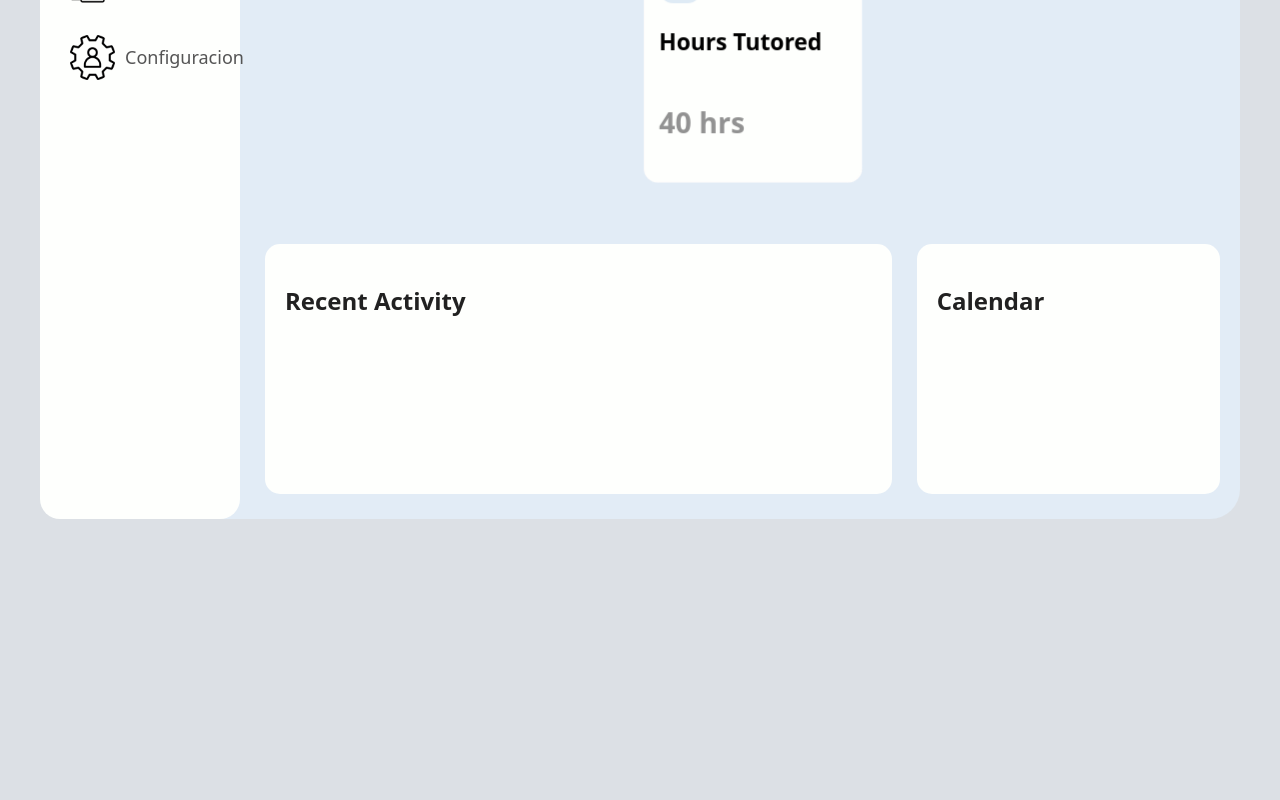
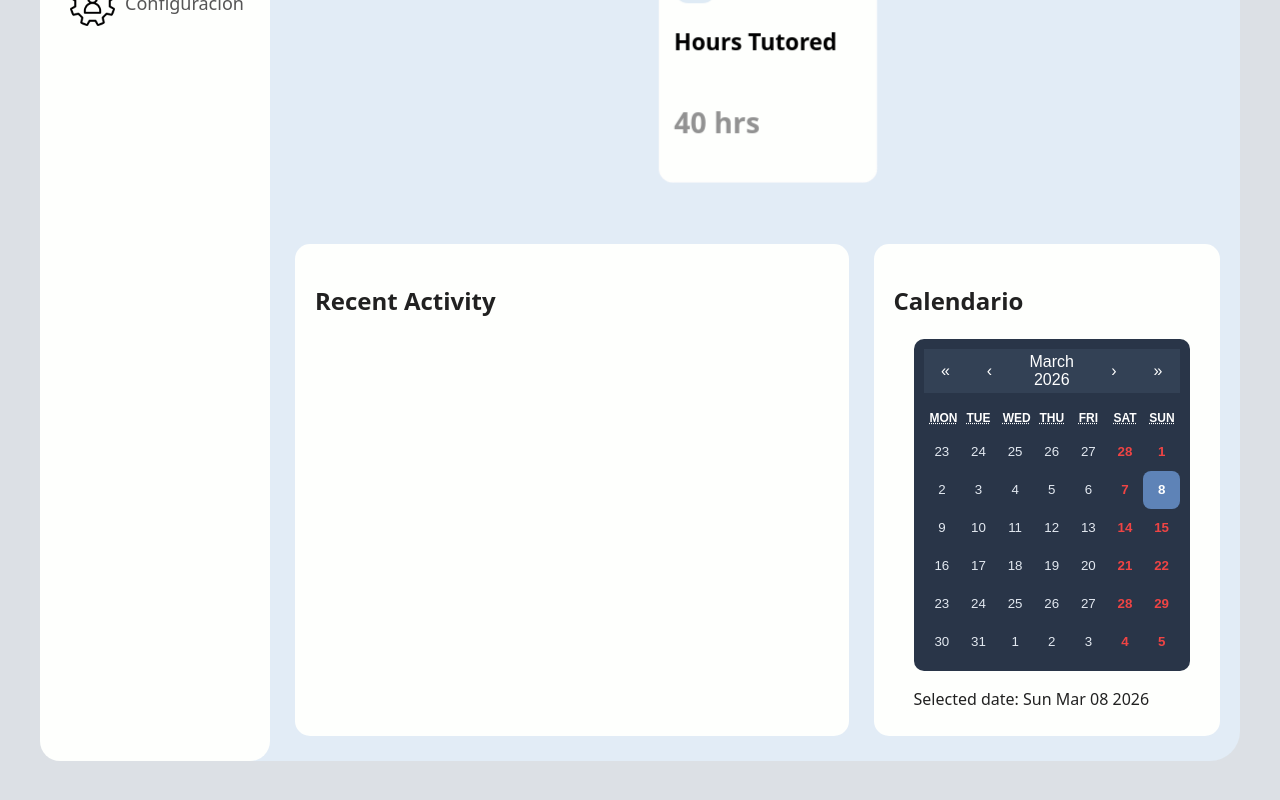
Before and after one commit to Kerno76/fastalkpruebas, a React (Vite) app: page / in a window 1280 px wide. Shown: the part 578-1378 px from the top of the page. Before the commit the page ends 1137 px from the top, so only its background shows below. Built offline with nearby package versions, Linux system fonts and the light colour scheme.

Commit message:
Cambios estructurales para mejor control, v1 del calendario y mejor distribución del texto

```diff
--- a/package.json
+++ b/package.json
@@ -11,6 +11,7 @@
   },
   "dependencies": {
     "react": "^19.2.0",
+    "react-calendar": "^6.0.0",
     "react-dom": "^19.2.0"
   },
   "devDependencies": {
--- a/src/App.css
+++ b/src/App.css
@@ -83,7 +83,7 @@
 /*Sección de navegación principal entre los sistemas*/
 
 .sidebar{
-  width: 200px;
+  width: 230px;
   background-color: #FEFFFD;
   border-radius: 20px;
   padding: 20px;
@@ -110,6 +110,10 @@
   cursor: pointer;
   border-radius: 10px;
   font-size: 18px;
+}
+
+.sidebar li span {
+  flex: 1;
 }
 
 .sidebar li img{
@@ -140,6 +144,7 @@
   background-color: #FEFFFD;
   border-radius: 15px;
   padding-left: 20px;
+  padding-right: 5px;
   margin-bottom: 25px;
   margin-right: 20px;
 
--- a/src/App.jsx
+++ b/src/App.jsx
@@ -1,51 +1,14 @@
-import {navItems} from './data/navItems'
-import {entries} from './data/data'
-import {Card} from './components/Cards'
-import './App.css'
+import Sidebar from "./components/Sidebar"
+import Dashboard from "./pages/Dashboard"
+import "./App.css"
 
 function App() {
   return (
     <div className="dashboard">
 
-      <div className="sidebar">
-        <h2>English Tutoring Platform</h2>
-        <ul>
-          {navItems.map((item, i) => (
-            <li key={i}>
-              <img src={item.icon} />
-              {item.label}
-            </li>
-          ))}
-        </ul>
-      </div>
+      <Sidebar />
 
-      <div className="mainContent">
-        <h2 id='Title'>Dashboard</h2>
-
-        <div className="cardsContainer">
-          {entries.map((entry, index) => (
-            <Card
-              key={index}
-              img={entry.img}
-              title={entry.title}
-              amount={entry.amount}
-            />
-          ))}
-        </div>
-
-        <div className="bottomSection">
-
-          <div className="recentActivity">
-            <h2>Recent Activity</h2>
-          </div>
-
-          <div className="calendar">
-            <h2>Calendar</h2>
-          </div>
-
-        </div>
-
-      </div>
+      <Dashboard />
 
     </div>
   )
--- /dev/null
+++ b/src/Calendar.css
@@ -0,0 +1,64 @@
+/*Personalización general*/
+
+.react-calendar {
+  width: 100%;
+  border: none;
+  border-radius: 10px;
+  padding: 10px;
+  background: #293548;
+  color: white;
+}
+
+/*Navegación: Mes y fechas*/
+
+.react-calendar__navigation {
+  display: flex;
+  justify-content: space-between;
+  margin-bottom: 10px;
+}
+
+.react-calendar__navigation button {
+  background: #334155;
+  color: white;
+  font-size: 16px;
+}
+
+.react-calendar__navigation button:hover {
+  background: #334155a9;
+  color: rgb(0, 0, 0);
+}
+
+/*Días del calendario*/
+
+.react-calendar__tile{
+    color: #E2E8F0;
+    border-radius: 8px;
+}
+
+.react-calendar__tile:hover{
+    color: #010101;
+}
+
+.react-calendar__month-view__days__day--weekend {
+  color: #ef4444;
+  border-radius: 8px;
+  font-weight: bold;
+}
+
+.react-calendar__month-view__days__day--weekend:hover {
+  color: #ef4444;
+}
+
+/*Día seleccionado*/
+
+.react-calendar__tile--active {
+  background: #2563eb;
+  color: white;
+}
+
+/*Día actual*/
+
+.react-calendar__tile--now {
+  background: #5e83b7;
+  color: white;
+}
--- /dev/null
+++ b/src/components/CalendarWidget.jsx
@@ -0,0 +1,27 @@
+import { useState } from "react"
+import Calendar from 'react-calendar'
+import 'react-calendar/dist/Calendar.css'
+import "../Calendar.css"
+
+
+export const CalendarWidget = () => {
+
+  const [date, setDate] = useState(new Date())
+
+  const handleDateChange = (newDate) => {
+    setDate(newDate)
+    console.log("Fecha seleccionada:", newDate)
+  }
+
+  return (
+    <div className="calendar">
+
+      <Calendar
+        onChange={handleDateChange}
+        value={date}
+      />
+
+      <p>Selected date: {date.toDateString()}</p>
+    </div>
+  )
+}
--- /dev/null
+++ b/src/components/Sidebar.jsx
@@ -0,0 +1,18 @@
+import { navItems } from "../data/navItems"
+
+export default function Sidebar() {
+  return (
+    <div className="sidebar">
+      <h2>English Tutoring Platform</h2>
+
+      <ul>
+        {navItems.map((item, i) => (
+          <li key={i}>
+            <img src={item.icon} />
+            {item.label}
+          </li>
+        ))}
+      </ul>
+    </div>
+  )
+}
--- /dev/null
+++ b/src/pages/Dashboard.jsx
@@ -0,0 +1,37 @@
+import { entries } from "../data/data"
+import { Card } from "../components/Cards"
+import { CalendarWidget } from "../components/CalendarWidget"
+
+export default function Dashboard() {
+  return (
+    <div className="mainContent">
+
+      <h2 id="Title">Dashboard</h2>
+
+      <div className="cardsContainer">
+        {entries.map((entry, index) => (
+          <Card
+            key={index}
+            img={entry.img}
+            title={entry.title}
+            amount={entry.amount}
+          />
+        ))}
+      </div>
+
+      <div className="bottomSection">
+
+        <div className="recentActivity">
+          <h2>Recent Activity</h2>
+        </div>
+
+        <div className="calendar">
+          <h2>Calendario</h2>
+          <CalendarWidget></CalendarWidget>
+        </div>
+
+      </div>
+
+    </div>
+  )
+}
```
Also changed, not shown: 1 other file (tests, documents, lock files or other folders).
